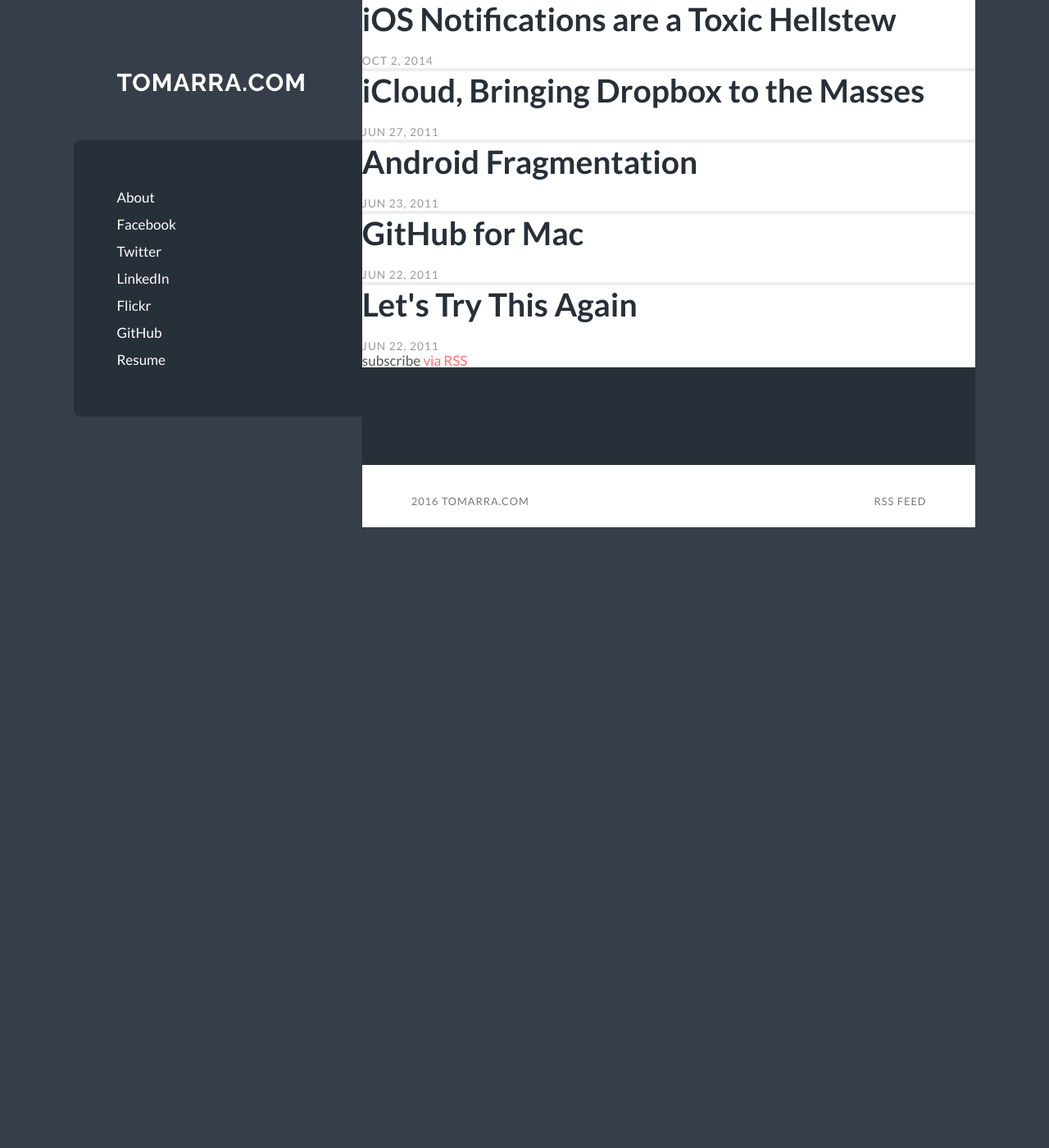
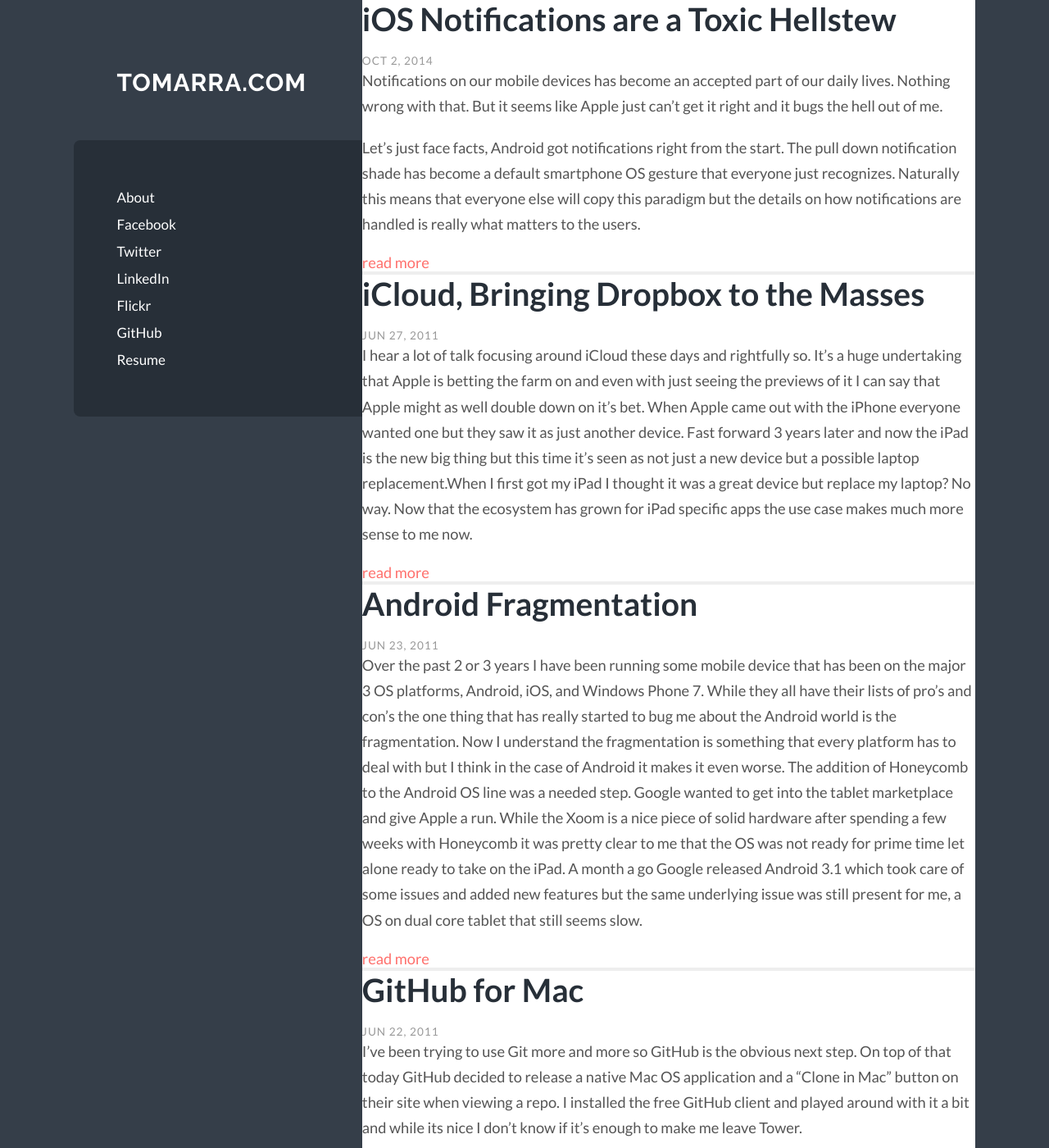
Before and after one commit to tomarra/tomarra.github.io, a Jekyll site: the page built from index.html, in a window 1280 px wide and 1400 px high. Shown: the whole window at 82% size. Built offline with Jekyll 4.4.1, drawn with Linux system fonts in a browser that asks for light colours; some of the changed text lies outside the part shown.

Commit message:
Get a read more link working on the front page

```diff
--- a/_posts/2011-06-27-iCloud-Bringing-Dropbox-to-the-masses.markdown
+++ b/_posts/2011-06-27-iCloud-Bringing-Dropbox-to-the-masses.markdown
@@ -6,6 +6,8 @@
 ---
 I hear a lot of talk focusing around iCloud these days and rightfully so. It’s a huge undertaking that Apple is betting the farm on and even with just seeing the previews of it I can say that Apple might as well double down on it’s bet. When Apple came out with the iPhone everyone wanted one but they saw it as just another device. Fast forward 3 years later and now the iPad is the new big thing but this time it’s seen as not just a new device but a possible laptop replacement.When I first got my iPad I thought it was a great device but replace my laptop? No way. Now that the ecosystem has grown for iPad specific apps the use case makes much more sense to me now.
 
+<!--break-->
+
 I work on a Windows 7 machine all day, as most people do, and when I come home I want to check my Facebook and Twitter feeds, catch up on news, and waste some time on Reddit. But using a laptop for just browsing seems like overkill now in today’s ever expanding market of tablets. It’s much easier for me to sit down on the couch, or even start cooking dinner, pull out my iPad and swipe though my apps. With a few swipes and taps on the screen I get the information I am looking for and it’s, usually, displayed in a great UI/UX compared to desktop websites.
 
 But now let’s take a step back and look at the rest of your tech. We have an iPad, and iPhone or iPod Touch, and probably an Apple computer. I do a lot of work on my iPad but it’s a pain to get that stuff back to my computer and it takes a whole extra step to get anything from my tablet to my iPhone. While tech geeks like me have been using Dropbox to help out in this dilemma Apple is bringing a solution to market in iCloud. Wireless syncing between Apple devices without thinking about it. Essentially pulling the file system out of the equation. Save a file in your Pages app on your iDevice and it shows up on the rest of your devices and Apple computer. No more worrying about where did I save that file. While a power user like me might not want that functionality it’s going to be a hit with the public.
--- a/_posts/2014-06-23-Android-Fragmentation.markdown
+++ b/_posts/2014-06-23-Android-Fragmentation.markdown
@@ -6,6 +6,8 @@
 ---
 Over the past 2 or 3 years I have been running some mobile device that has been on the major 3 OS platforms, Android, iOS, and Windows Phone 7. While they all have their lists of pro’s and con’s the one thing that has really started to bug me about the Android world is the fragmentation. Now I understand the fragmentation is something that every platform has to deal with but I think in the case of Android it makes it even worse. The addition of Honeycomb to the Android OS line was a needed step. Google wanted to get into the tablet marketplace and give Apple a run. While the Xoom is a nice piece of solid hardware after spending a few weeks with Honeycomb it was pretty clear to me that the OS was not ready for prime time let alone ready to take on the iPad. A month a go Google released Android 3.1 which took care of some issues and added new features but the same underlying issue was still present for me, a OS on dual core tablet that still seems slow.
 
+<!--break-->
+
 Now fast forward to this week and I see on Engadget that the [Android 3.1 update enables the MicroSD card slot](http://www.engadget.com/2011/06/22/motorola-xooms-in-android-3-1-update-that-activates-microsd-card/) which has been dormant since launch (Another reason for believing there was a rush to market). I was ready to fire up the Xoom again and grab the update but when I read a bit further I found one key detail, it only applies if you live outside of the United States. What? Really? Not only do we have fragmentation on the platform due to device hardware but now we have fragmentation depending on where you live and bought your device? This is just nuts!
 
 And Google is not the only ones doing this, both the [Netflix](http://www.engadget.com/2011/05/26/netflix-updates-android-app-expands-device-support/) and [Hulu](http://www.engadget.com/2011/06/22/hulu-plus-for-android-is-available-now-if-you-can-install-it/) Android apps only work on certain devices. Not due to hardware constraints but most likely due to someone not greasing the palm of someone else.
--- a/_posts/2014-10-02-iOS-Notifications-are-a-toxic-hellstew.markdown
+++ b/_posts/2014-10-02-iOS-Notifications-are-a-toxic-hellstew.markdown
@@ -8,6 +8,8 @@
 Notifications on our mobile devices has become an accepted part of our daily lives. Nothing wrong with that. But it seems like Apple just can’t get it right and it bugs the hell out of me.
 
 Let’s just face facts, Android got notifications right from the start. The pull down notification shade has become a default smartphone OS gesture that everyone just recognizes. Naturally this means that everyone else will copy this paradigm but the details on how notifications are handled is really what matters to the users.
+
+<!--break-->
 
 **Android**
 
--- a/index.html
+++ b/index.html
@@ -4,21 +4,25 @@
 
 <div class="home">
 
-    {% for post in site.posts limit:5 %}
+    {% for post in site.posts limit:10 %}
       <div class="post">
-
-
-
           <h2 class="post-title">
             <a href="{{ post.url | prepend: site.baseurl }}">{{ post.title }}</a>
           </h2>
 
           <span class="post-meta">{{ post.date | date: "%b %-d, %Y" }}</span>
 
+          <div class="post-content">
+            {{ post.content | split:'<!--break-->' | first }}
+
+            {% if post.content contains '<!--break-->' %}
+              <a href="{{ post.url }}">read more</a>
+            {% endif %}
+          </div>
       </div>
     {% endfor %}
 
 
-  <p class="rss-subscribe">subscribe <a href="{{ "/feed.xml" | prepend: site.baseurl }}">via RSS</a></p>
+
 
 </div>
```
